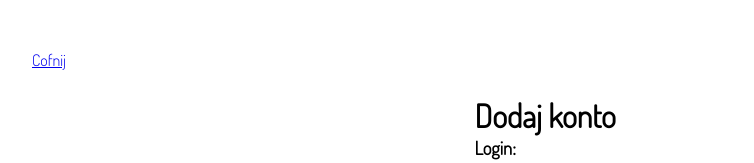
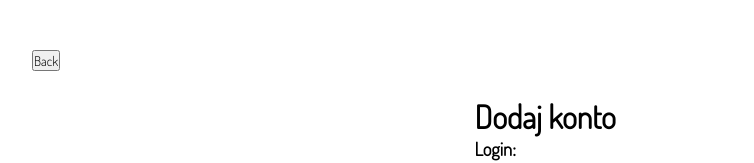
Before and after one commit to dbednarekk/OrlikRent, a React (Create React App) app in the folder src/main/ui/: page /OrlikRentPAS/addAccount in a window 1280 px wide. Shown: the top 163 px of the page, without its empty margins (18-772 px from the left). Built offline with nearby package versions, Linux system fonts and the light colour scheme.

Commit message:
Back z tworzenia kont

```diff
--- a/src/main/ui/src/pages/addAccount.js
+++ b/src/main/ui/src/pages/addAccount.js
@@ -1,15 +1,15 @@
  import { TextField } from '@mui/material';
 import { useState } from "react";
-import {Link} from "react-router-dom";
+import {useNavigate} from "react-router-dom";
 import styles from '../styles/AddPitch.module.css'
 import { Button } from 'react-bootstrap';
-import React, { Component } from "react";
-import Switch from '@mui/material/Switch';
-import FormControlLabel from '@mui/material/FormControlLabel';
+import React from "react";
 import axios from "../Services/URL";
 import { If, Then } from 'react-if';
 
 function AddAccount() {
+
+    const navigate = useNavigate();
 
 
     const [login, setLogin] = useState('');
@@ -82,9 +82,7 @@ function AddAccount() {
     return (
 
         <div style={{ margin: '50px' }}>
-        <Link to="/admin/listAccounts/">
-        <p>Cofnij</p>
-        </Link>
+        <button onClick={() => navigate(-1)}>Back</button>
         <div className={ styles.body }>
             <h1>Dodaj konto</h1>
             <h3>Login:</h3>
@@ -143,7 +141,7 @@ function AddAccount() {
                     setRole(event.target.value)
                 }}>
             </TextField>
-            <If condition={role == "ADMINISTRATOR"}><Then>
+            <If condition={role === "ADMINISTRATOR"}><Then>
                 <Button
                     variant="success"
                     style={{
@@ -155,7 +153,7 @@ function AddAccount() {
                     onClick={handleAddAdmin}
                 >{"+ Dodaj Admina"}</Button>
             </Then></If>
-            <If condition={role == "MANAGER"}><Then>
+            <If condition={role === "MANAGER"}><Then>
                 <h3>Zarobki:</h3>
                 <TextField
                     placeholder={"Zarobki"}
@@ -191,7 +189,7 @@ function AddAccount() {
                 onClick={handleAddManager}
                 >{"+ Dodaj Managera"}</Button>
             </Then></If>
-            <If condition={role == "USER"}><Then>
+            <If condition={role === "USER"}><Then>
                 <h3>Imię:</h3>
                 <TextField
                     label={"Imię *"}
```
